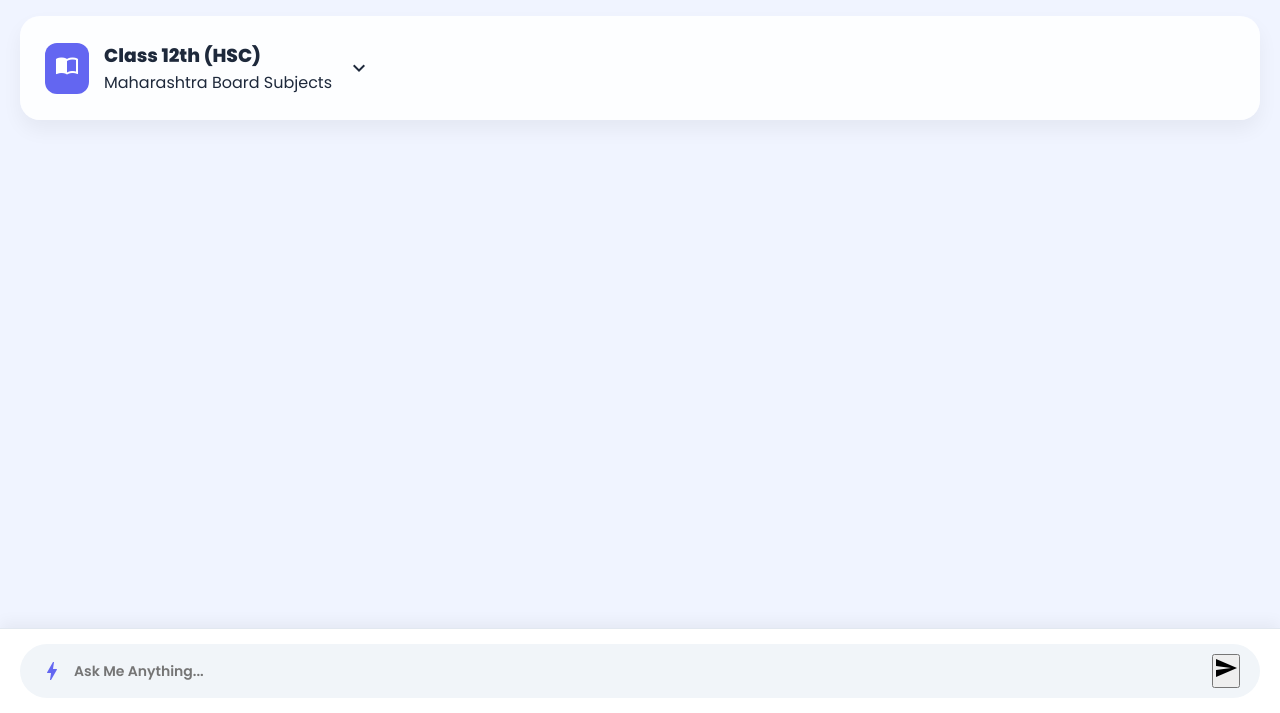
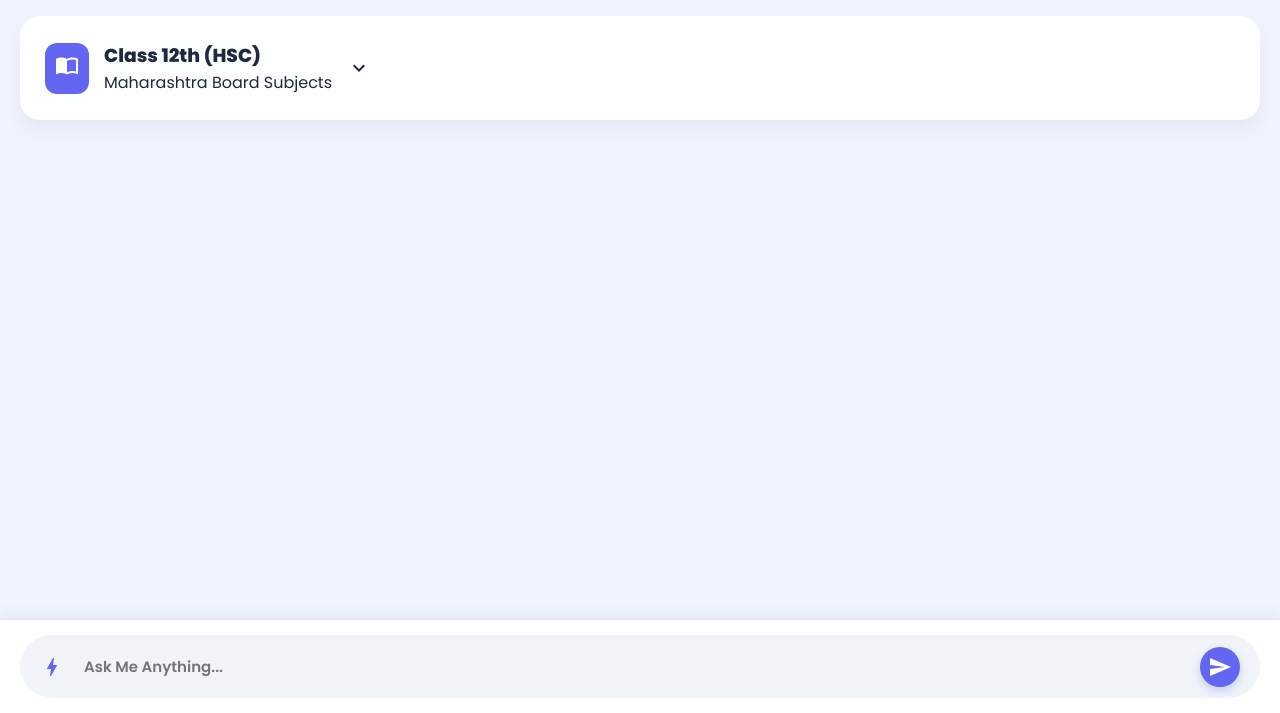
Before and after one commit to vinu1412/Maharashtra-Wallah-AI, a plain HTML site: page index.html in a window 1280 px wide. Shown: the part 87-800 px from the top of the page. Drawn offline with Linux system fonts and the light colour scheme.

Commit message:
Add send button styles to chat input
Added styles for the new send button in the chat interface.

```diff
--- a/style.css
+++ b/style.css
@@ -84,3 +84,29 @@ main { padding: 20px; padding-bottom: 120px; /* AI section ke liye jagah */ }
 #chat-user-query { flex: 1; padding: 12px 18px; border: 2px solid #f1f5f9; border-radius: 25px; outline: none; }
 
 .hidden-content { display: none; }
+   /* Naya Send Button Style */
+.send-btn-main {
+    background: #6366f1;
+    color: white;
+    border: none;
+    width: 40px;
+    height: 40px;
+    border-radius: 50%;
+    display: flex;
+    justify-content: center;
+    align-items: center;
+    cursor: pointer;
+    box-shadow: 0 4px 10px rgba(99, 102, 241, 0.3);
+    transition: 0.3s;
+}
+
+.send-btn-main:active { transform: scale(0.9); }
+
+#user-query {
+    flex: 1;
+    border: none;
+    background: transparent;
+    outline: none;
+    font-size: 15px;
+    padding: 10px;
+    }
```
